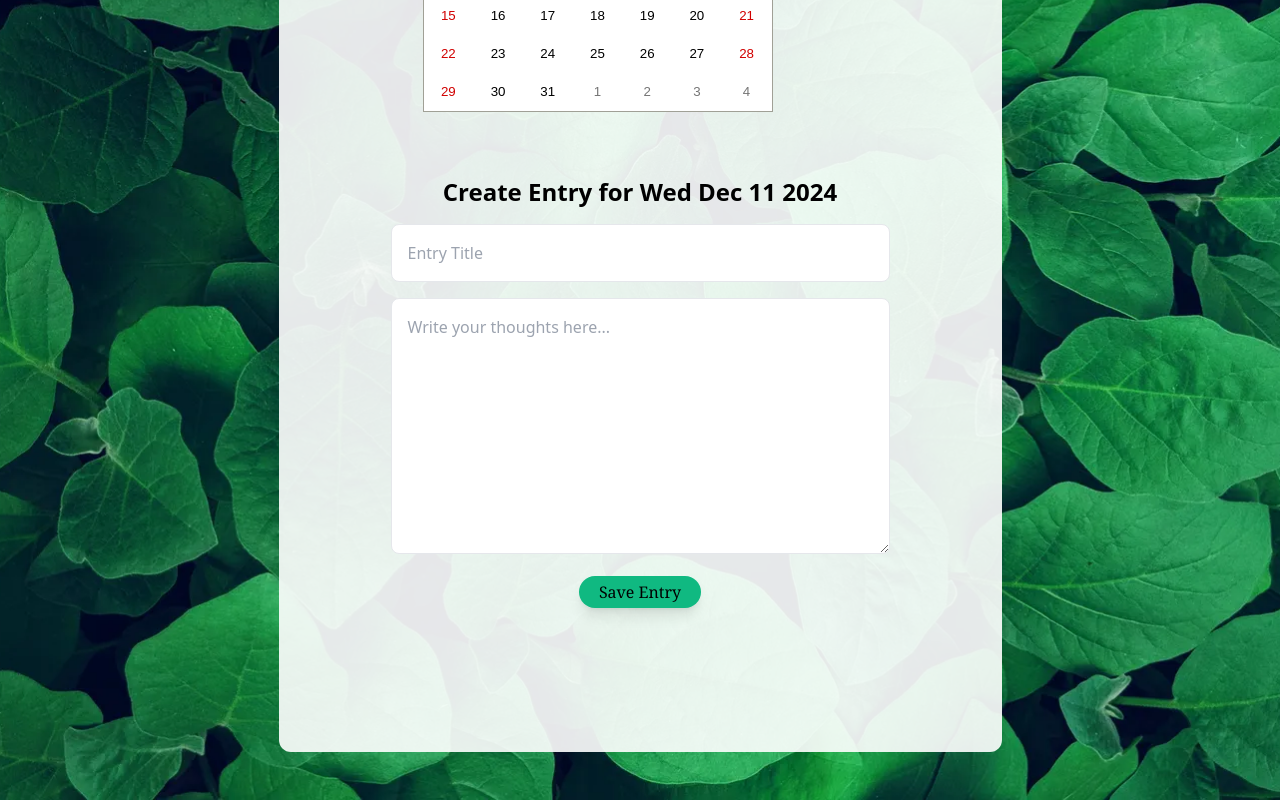
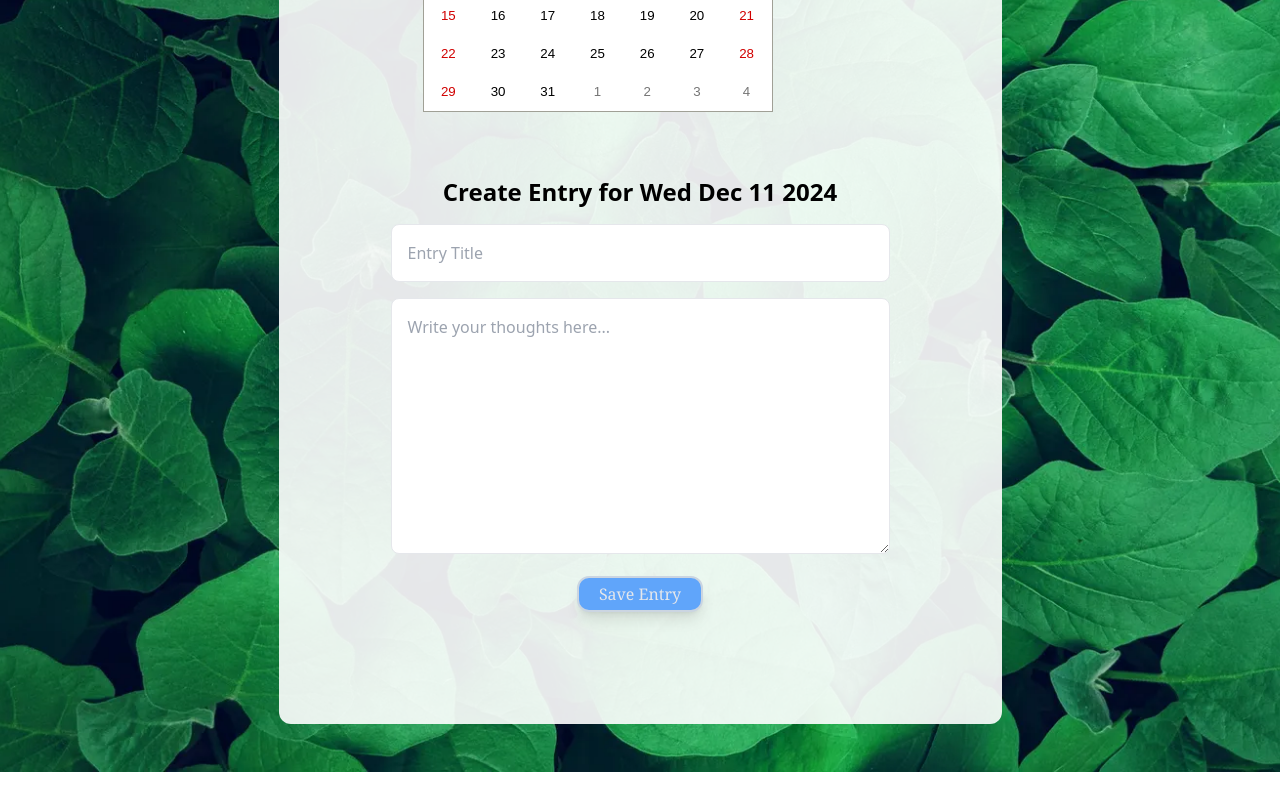
Before and after one commit to julianDalban/mental-health-app, a React (Create React App) app in the folder mind-bloom/: page /journal in a window 1280 px wide. Shown: the part 654-1454 px from the top of the page. After the commit the page ends 1426 px from the top, so only its background shows below. Built offline with nearby package versions, Linux system fonts and the light colour scheme; no server answers; the database is empty; sample sign-in values are in the browser's storage.

Commit message:
Finished up styling the journal with new buttons + better confirmation dialog

```diff
--- a/mind-bloom/src/pages/journal.jsx
+++ b/mind-bloom/src/pages/journal.jsx
@@ -6,6 +6,9 @@ import 'react-calendar/dist/Calendar.css';
 import { ToastContainer, toast } from "react-toastify";
 import "react-toastify/dist/ReactToastify.css";
 import Green from './../pictures/Green.jpg';
+import ButtonSecondary from './../components/ButtonSecondary';
+import ButtonTernary from './../components/ButtonTernary';
+import { showConfirmationDialog } from "../components/ConfirmationDialog";
 
 const Journal = () => {
   const [entries, setEntries] = useState([]);
@@ -99,8 +102,7 @@ const Journal = () => {
   };
 
   const handleDelete = async () => {
-    const confirmed = window.confirm("Are you sure you want to delete this entry?");
-    if (confirmed && entryId) {
+    if (entryId) {
       try {
         const entryDoc = doc(db, "entries", entryId);
         await deleteDoc(entryDoc);
@@ -115,6 +117,10 @@ const Journal = () => {
       }
     }
   };
+
+  const confirmDelete = () => {
+    showConfirmationDialog("Are you sure you want to delete this entry?", handleDelete);
+  }
 
   return (
     <div className="relative flex flex-col items-center justify-center min-h-screen bg-cover bg-center py-12" style={{ backgroundImage: `url(${Green})` }}>
@@ -146,25 +152,11 @@ const Journal = () => {
               className="w-full h-64 p-4 border rounded-lg mb-4"
             />
             <div className="flex justify-center">
-              <button
-                onClick={handleSave}
-                className="visible border-1 font-serif border-double border-slate-100 px-5 py-1 rounded-full shadow-lg transition
-      ease-in-out delay-150 bg-emerald-500 hover:-translate-y-1 hover:scale-110
-      hover:bg-teal-500 duration-300"
-              >
-                Save Entry
-              </button>
+              <ButtonSecondary text={'Save Entry'} onClick={handleSave} />
             </div>
             {entryId && (
               <div className="flex justify-center mt-4">
-                <button
-                  onClick={handleDelete}
-                  className="visible border-1 font-serif border-double border-slate-75 px-5 py-1 rounded-full shadow-lg transition
-      ease-in-out delay-150 bg-emerald-500 hover:-translate-y-1 hover:scale-110
-      hover:bg-teal-500 duration-300"
-                >
-                  Delete Entry
-                </button>
+                <ButtonTernary text={'Delete Entry'} onClick={confirmDelete} />
               </div>
             )}
           </div>
@@ -185,14 +177,7 @@ const Journal = () => {
               className="w-full h-64 p-4 border rounded-lg mb-4"
             />
             <div className="flex justify-center">
-            <button
-              onClick={handleSave}
-              className="visible border-1 font-serif border-double border-slate-100 px-5 py-1 rounded-full shadow-lg transition
-      ease-in-out delay-150 bg-emerald-500 hover:-translate-y-1 hover:scale-110
-      hover:bg-teal-500 duration-300 mb-8"
-            >
-              Save Entry
-            </button>
+            <ButtonSecondary text={'Save Entry'} onClick={handleSave} />
             </div>
           </div>
         )}
```
